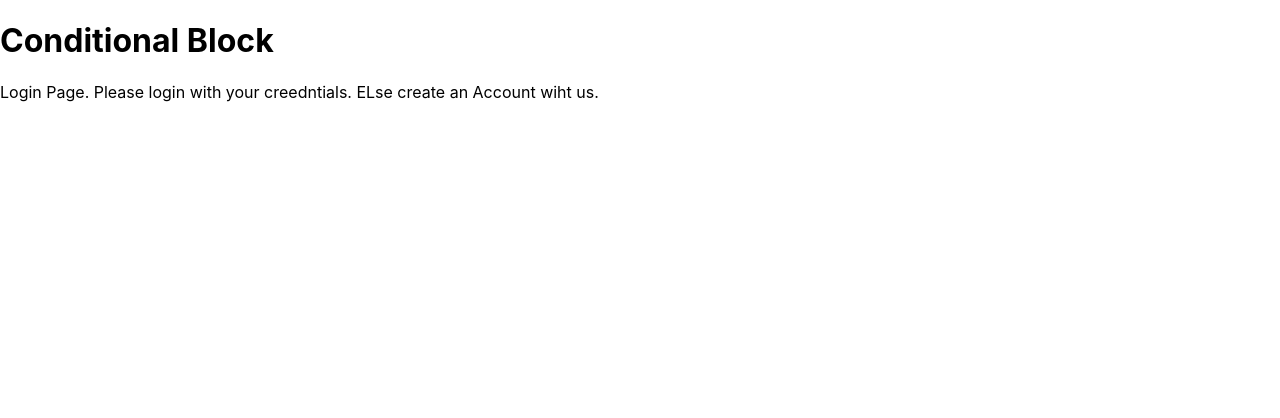
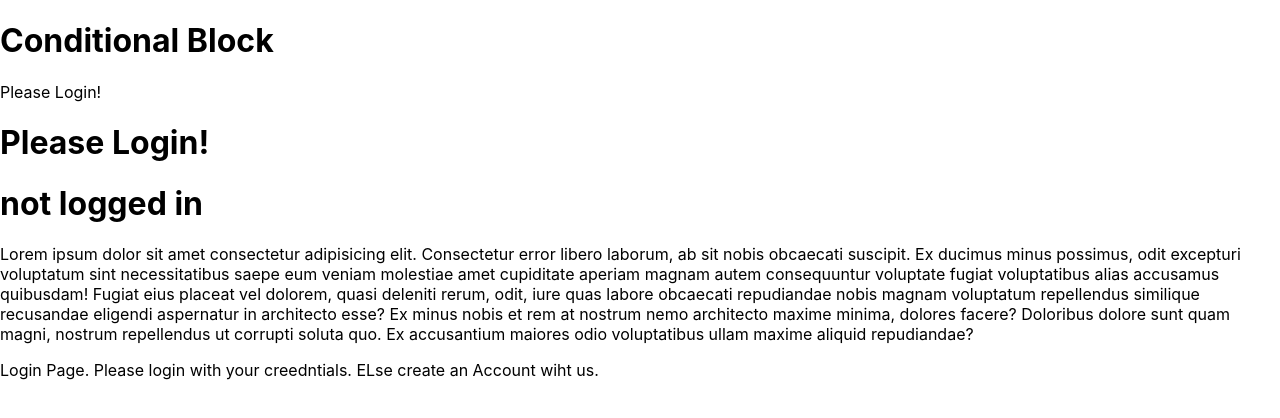
Before and after one commit to dac-2022/day18-my-react-app, a React (Create React App) app: page / in a window 1280 px wide. Shown: the top 418 px of the page. Built offline with nearby package versions, Linux system fonts and the light colour scheme.

Commit message:
if and else.

```diff
--- a/src/App.js
+++ b/src/App.js
@@ -6,6 +6,45 @@ function App() {
   return (
     <div>
       <h1>Conditional Block</h1>
+
+      {login ? "You are logged In" : "Please Login!"}
+      {login ? <h1>you are logged in</h1> : <h1>Please Login!</h1>}
+      {login ? (
+        <div>
+          <h1>You are logged in</h1>
+          <p>
+            Lorem ipsum dolor sit amet consectetur, adipisicing elit. Accusamus
+            reprehenderit tempora, neque nam itaque, corporis ut error quo nulla
+            ipsam harum, totam sit ex! Labore deleniti assumenda quaerat
+            reprehenderit, eos delectus enim ex culpa ullam qui cumque optio
+            praesentium, molestias rem doloremque itaque earum animi. Numquam
+            nobis dolor sit ea vero quod harum perspiciatis quisquam! Rem quos
+            similique, labore fugiat repellendus molestias et nulla. Quidem
+            debitis, sint animi sunt delectus fuga dolorem sed eaque laboriosam
+            porro facilis autem ipsum ducimus, placeat cupiditate natus atque,
+            optio facere! Unde perferendis consectetur pariatur libero ratione
+            nihil eaque eveniet quidem quibusdam. Officiis, asperiores autem.
+          </p>
+        </div>
+      ) : (
+        <div>
+          <h1>not logged in</h1>
+          <p>
+            Lorem ipsum dolor sit amet consectetur adipisicing elit. Consectetur
+            error libero laborum, ab sit nobis obcaecati suscipit. Ex ducimus
+            minus possimus, odit excepturi voluptatum sint necessitatibus saepe
+            eum veniam molestiae amet cupiditate aperiam magnam autem
+            consequuntur voluptate fugiat voluptatibus alias accusamus
+            quibusdam! Fugiat eius placeat vel dolorem, quasi deleniti rerum,
+            odit, iure quas labore obcaecati repudiandae nobis magnam voluptatum
+            repellendus similique recusandae eligendi aspernatur in architecto
+            esse? Ex minus nobis et rem at nostrum nemo architecto maxime
+            minima, dolores facere? Doloribus dolore sunt quam magni, nostrum
+            repellendus ut corrupti soluta quo. Ex accusantium maiores odio
+            voluptatibus ullam maxime aliquid repudiandae?
+          </p>
+        </div>
+      )}
 
       {/** IF  */}
       {!login && (
```
